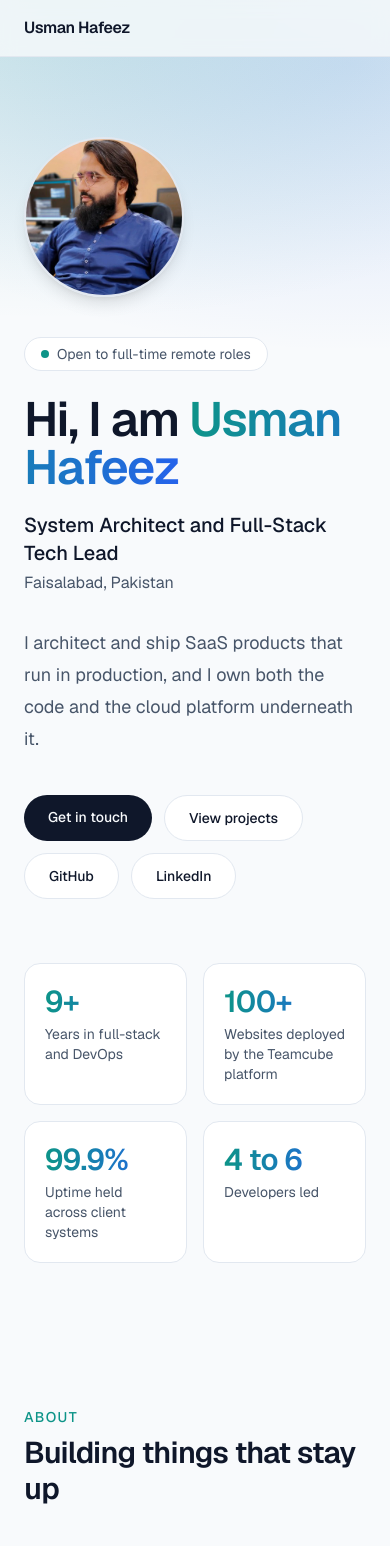
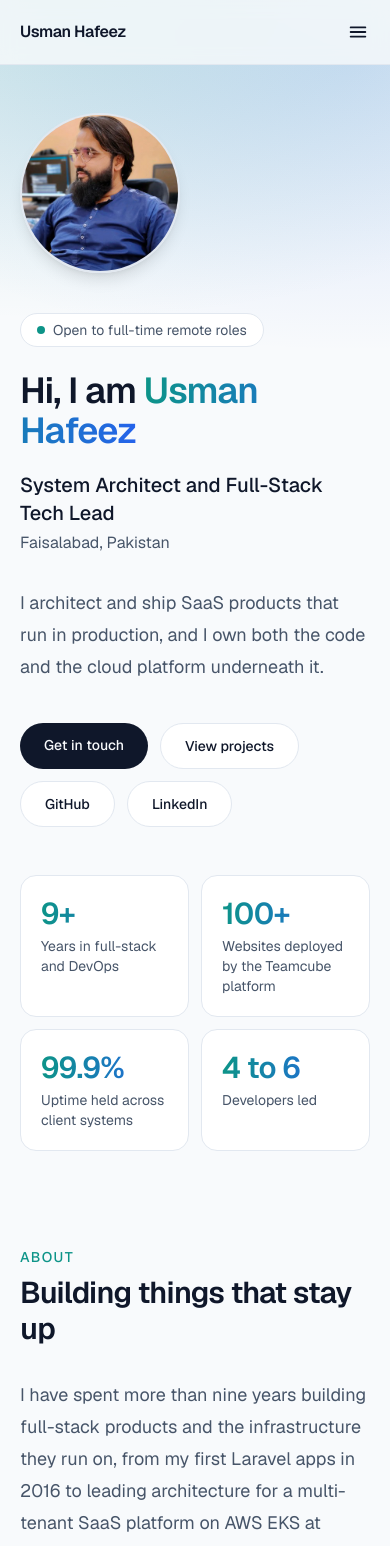
Before and after one commit to usmanhafeez147/portfolio, a Next.js app: page / in a window 390 px wide. Shown: the top 1546 px of the page. Built offline with nearby package versions, Linux system fonts and the light colour scheme.

Commit message:
Add mobile hamburger menu and tighten mobile spacing

```diff
--- a/src/app/page.tsx
+++ b/src/app/page.tsx
@@ -19,8 +19,8 @@ export default function Home() {
   return (
     <>
       <Header />
-      <main id="top" className="mx-auto w-full max-w-5xl flex-1 px-6">
-        <section className="py-20 sm:py-28">
+      <main id="top" className="mx-auto w-full max-w-5xl flex-1 px-5 sm:px-6">
+        <section className="py-12 sm:py-28">
           <div className="flex flex-col-reverse gap-10 sm:flex-row sm:items-center sm:justify-between">
             <div>
               <p className="inline-flex items-center gap-2 rounded-full border border-line bg-card px-4 py-1.5 text-sm text-muted">
@@ -30,7 +30,7 @@ export default function Home() {
                 />
                 Open to full-time remote roles
               </p>
-              <h1 className="mt-6 text-5xl font-semibold tracking-tight sm:text-7xl">
+              <h1 className="mt-6 text-4xl font-semibold tracking-tight min-[400px]:text-5xl sm:text-7xl">
                 Hi, I am <span className="gradient-text">{profile.name}</span>
               </h1>
               <p className="mt-5 text-xl font-medium sm:text-2xl">
@@ -75,7 +75,7 @@ export default function Home() {
               LinkedIn
             </a>
           </div>
-          <dl className="mt-16 grid grid-cols-2 gap-4 sm:grid-cols-4">
+          <dl className="mt-12 grid grid-cols-2 gap-3 sm:mt-16 sm:grid-cols-4 sm:gap-4">
             {stats.map((s) => (
               <div
                 key={s.label}
@@ -283,7 +283,7 @@ export default function Home() {
         </Section>
       </main>
       <footer className="border-t border-line">
-        <div className="mx-auto max-w-5xl px-6 py-8 text-sm text-muted">
+        <div className="mx-auto max-w-5xl px-5 py-8 text-sm text-muted sm:px-6">
           {profile.name}. Built with Next.js and deployed on Vercel.
         </div>
       </footer>
--- a/src/components/Header.tsx
+++ b/src/components/Header.tsx
@@ -1,3 +1,6 @@
+"use client";
+
+import { useEffect, useState } from "react";
 import { profile } from "@/data/profile";
 
 const nav = [
@@ -11,20 +14,95 @@ const nav = [
 ];
 
 export function Header() {
+  const [open, setOpen] = useState(false);
+
+  useEffect(() => {
+    if (!open) return;
+    const onKey = (e: KeyboardEvent) => {
+      if (e.key === "Escape") setOpen(false);
+    };
+    const desktop = window.matchMedia("(min-width: 768px)");
+    const onResize = () => {
+      if (desktop.matches) setOpen(false);
+    };
+    window.addEventListener("keydown", onKey);
+    desktop.addEventListener("change", onResize);
+    return () => {
+      window.removeEventListener("keydown", onKey);
+      desktop.removeEventListener("change", onResize);
+    };
+  }, [open]);
+
   return (
-    <header className="sticky top-0 z-10 border-b border-line bg-background/80 backdrop-blur">
-      <div className="mx-auto flex max-w-5xl items-center justify-between px-6 py-4">
-        <a href="#top" className="font-semibold tracking-tight">
+    <header className="sticky top-0 z-20 border-b border-line bg-background/80 backdrop-blur">
+      <div className="mx-auto flex max-w-5xl items-center justify-between px-5 py-3 sm:px-6 sm:py-4">
+        <a
+          href="#top"
+          className="font-semibold tracking-tight"
+          onClick={() => setOpen(false)}
+        >
           {profile.name}
         </a>
-        <nav aria-label="Primary" className="hidden gap-6 text-sm text-muted md:flex">
+        <nav
+          aria-label="Primary"
+          className="hidden gap-6 text-sm text-muted md:flex"
+        >
           {nav.map((item) => (
-            <a key={item.href} href={item.href} className="hover:text-foreground">
+            <a
+              key={item.href}
+              href={item.href}
+              className="hover:text-foreground"
+            >
               {item.label}
             </a>
           ))}
         </nav>
+        <button
+          type="button"
+          className="-mr-2 inline-flex h-10 w-10 items-center justify-center rounded-lg text-foreground hover:bg-card md:hidden"
+          aria-controls="mobile-nav"
+          aria-expanded={open}
+          aria-label={open ? "Close menu" : "Open menu"}
+          onClick={() => setOpen((v) => !v)}
+        >
+          <svg
+            width="22"
+            height="22"
+            viewBox="0 0 24 24"
+            fill="none"
+            stroke="currentColor"
+            strokeWidth="2"
+            strokeLinecap="round"
+            aria-hidden="true"
+          >
+            {open ? (
+              <path d="M6 6l12 12M18 6L6 18" />
+            ) : (
+              <path d="M4 7h16M4 12h16M4 17h16" />
+            )}
+          </svg>
+        </button>
       </div>
+      <nav
+        id="mobile-nav"
+        aria-label="Mobile"
+        hidden={!open}
+        className="border-t border-line bg-background md:hidden"
+      >
+        <ul className="mx-auto max-w-5xl px-5 py-2">
+          {nav.map((item) => (
+            <li key={item.href}>
+              <a
+                href={item.href}
+                className="block rounded-lg px-2 py-3 text-base text-muted hover:bg-card hover:text-foreground"
+                onClick={() => setOpen(false)}
+              >
+                {item.label}
+              </a>
+            </li>
+          ))}
+        </ul>
+      </nav>
     </header>
   );
 }
--- a/src/components/Section.tsx
+++ b/src/components/Section.tsx
@@ -12,14 +12,14 @@ export function Section({
   children: ReactNode;
 }) {
   return (
-    <section id={id} className="scroll-mt-24 py-16 sm:py-20">
+    <section id={id} className="scroll-mt-20 py-12 sm:scroll-mt-24 sm:py-20">
       <p className="text-sm font-medium uppercase tracking-widest text-accent">
         {eyebrow}
       </p>
       <h2 className="mt-2 text-3xl font-semibold tracking-tight sm:text-4xl">
         {title}
       </h2>
-      <div className="mt-10">{children}</div>
+      <div className="mt-8 sm:mt-10">{children}</div>
     </section>
   );
 }
```
